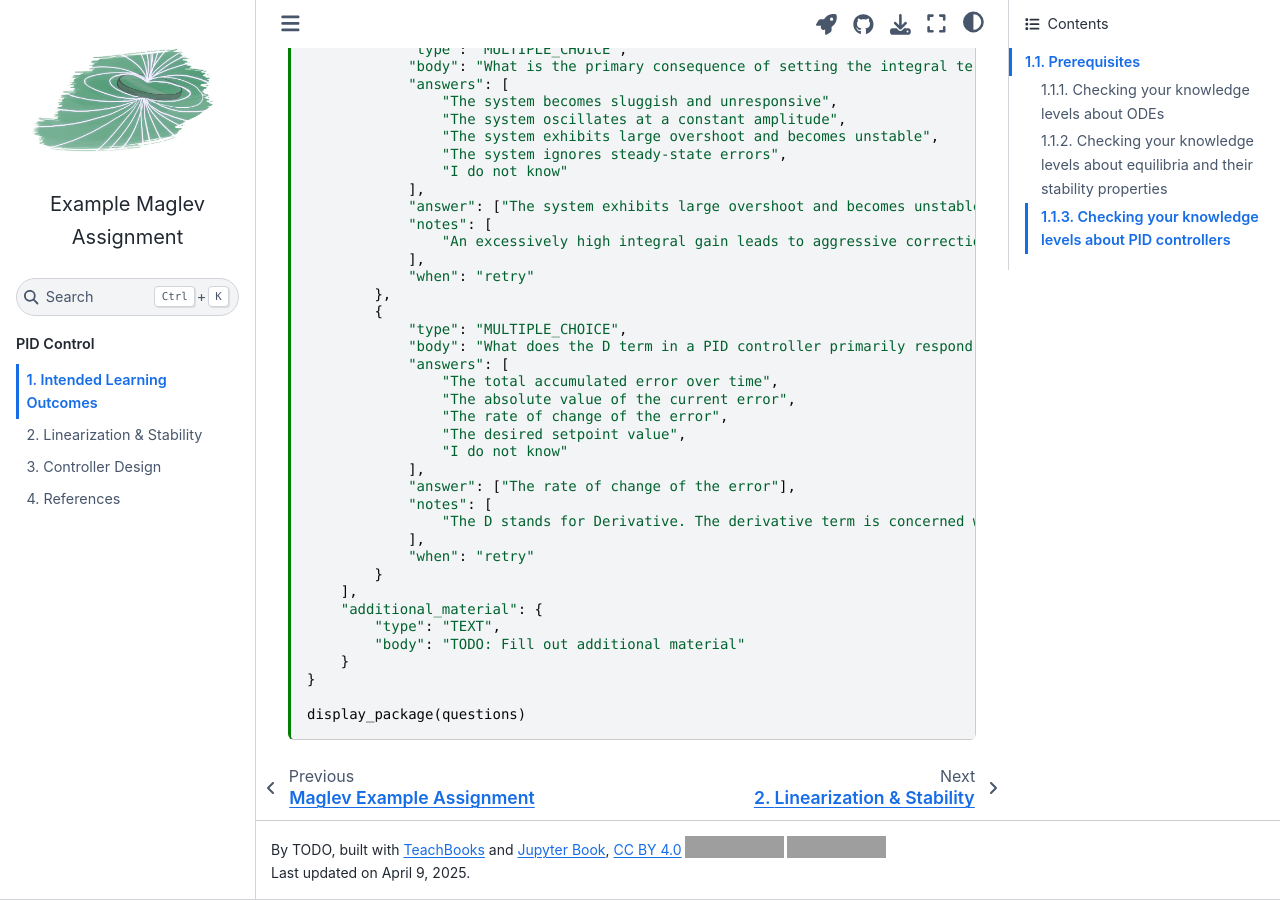
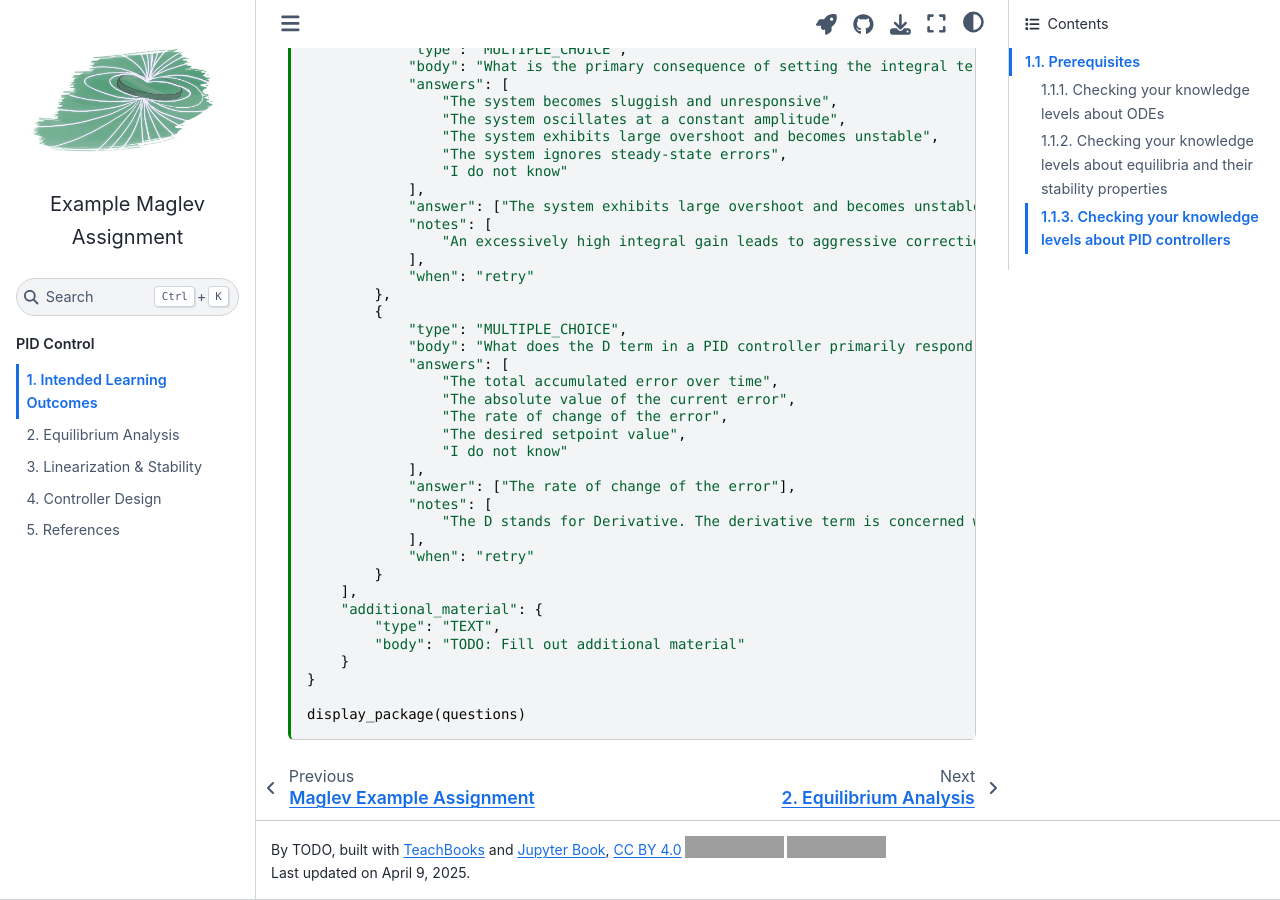
Before and after one commit to ForceoftheCyber/CyberBook, a Jupyter Book: the page built from book/chapters/ilo_and_prerequisites.ipynb, in a window 1280 px wide and 900 px high, scrolled down 10141 px. Built offline with Jupyter Book 1.0.4 settings and Sphinx 7.4.7 and the Sphinx Book theme 1.1.4, drawn with Linux system fonts in a browser that asks for light colours; a script that is not in the unit is left out; comment, search, counter and statistics services are not loaded; grey boxes are pictures that could not be loaded.

Commit message:
docs: questions section 2

```diff
--- a/book/_toc.yml
+++ b/book/_toc.yml
@@ -6,6 +6,7 @@ parts:
     numbered: True
     chapters:
     - file: chapters/ilo_and_prerequisites.ipynb
+    - file: chapters/equilibrium_analysis.ipynb
     - file: chapters/linearization_and_stability.ipynb
     - file: chapters/controller_design.ipynb
     - file: references.md
```
Also changed, not shown: book/chapters/equilibrium_analysis.ipynb (added).
